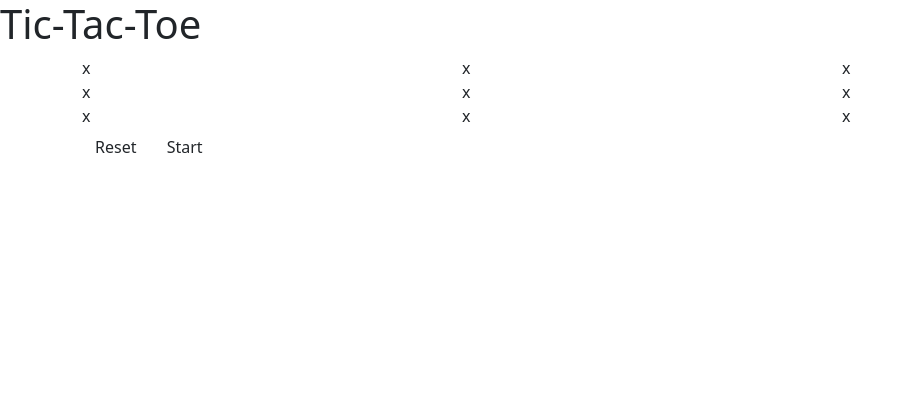
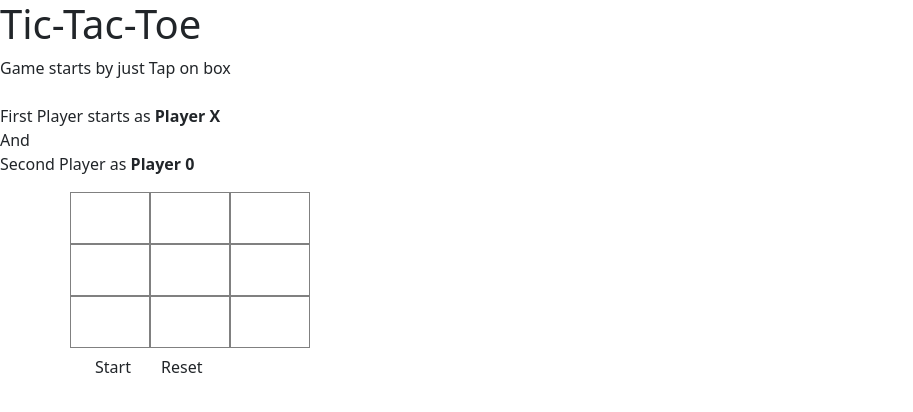
Before and after one commit to Lynz951/tic-tac-toe, a plain HTML site: page index.html in a window 1280 px wide. Shown: the whole page, without its empty margins (0-913 px from the left). Drawn offline with nearby package versions, Linux system fonts and the light colour scheme.

Commit message:
tiny functions that actually work

```diff
--- a/index.html
+++ b/index.html
@@ -10,25 +10,33 @@
 </head>
 
 <body>
+
 <h1>Tic-Tac-Toe</h1>
+
+<p id="ins">Game starts by just Tap on
+    box<br><br>First Player starts as
+    <b>Player X</b><br>And<br>Second
+    Player as <b>Player 0</b>
+</p>
+
     <div class="container" id="app">
         <div class="row">
-            <div class="col-4" id="0">x</div>
-            <div class="col-4" id="1">x</div>
-            <div class="col-4" id="2">x</div>
+            <div class="col-4" id="x0" onclick="function0"></div>
+            <div class="col-4" id="x1" onclick="function1"></div>
+            <div class="col-4" id="x2" onclick="function2"></div>
         </div>
         <div class="row">
-            <div class="col-4" id="3">x</div>
-            <div class="col-4" id="4">x</div>
-            <div class="col-4" id="5">x</div>
+            <div class="col-4" id="x3" onclick="function3"></div>
+            <div class="col-4" id="x4" onclick="function4"></div>
+            <div class="col-4" id="x5" onclick="function5"></div>
         </div>
         <div class="row">
-            <div class="col-4" id="6">x</div>
-            <div class="col-4" id="7">x</div>
-            <div class="col-4" id="8">x</div>
+            <div class="col-4" id="x6" onclick="function6"></div>
+            <div class="col-4" id="x7" onclick="function7"></div>
+            <div class="col-4" id="x8" onclick="function8"></div>
         </div>
-        <button id="start" type="button" class="btn btn-large">Start</button>
-        <button id="reset" type="button" class="btn btn-large">Reset</button>
+        <button id="start" type="button" onclick="somefunction" class="btn btn-large">Start</button>
+        <button id="reset" type="button" onclick="somefunction" class="btn btn-large">Reset</button>
     </div>
 
     <script src="https://cdn.jsdelivr.net/npm/bootstrap@5.2.2/dist/js/bootstrap.bundle.min.js" integrity="sha384-OERcA2EqjJCMA+/3y+gxIOqMEjwtxJY7qPCqsdltbNJuaOe923+mo//f6V8Qbsw3" crossorigin="anonymous"></script>
--- a/main.js
+++ b/main.js
@@ -1,6 +1,13 @@
 //document.body.onload = init;
 
 //Variables
+
+let player = 'X';
+console.log(player);
+let boardState = ['', '', '', '', '', '', '', '', ''];
+console.log(boardState);
+let playerTurn = 1;
+console.log(playerTurn);
 
 // var title = document.createElement("TITLE");
 // var t = document.createTextNode("Title");
@@ -8,19 +15,19 @@
 
 // document.getElementById("app").innerHTML = "Tic-Tac-Toe";
 
-const startButton = document.getElementById("start");
+// const startButton = document.getElementById("start");
 const resetButton = document.getElementById("reset");
 
 //Styling for div.app
 
 //Start button
-startButton.type = 'button';
-startButton.id = 'start';
-startButton.value = 'Start';
-startButton.className = 'btn';
-app.appendChild(start);
+// startButton.type = 'button';
+// startButton.id = 'start';
+// startButton.value = 'Start';
+// startButton.className = 'btn';
+// app.appendChild(start);
 
-startButton.onclick = drawBoard;
+// startButton.onclick = drawBoard;
 
 //Reset button
 
@@ -31,6 +38,27 @@ resetButton.className = 'btn';
 app.appendChild(reset);
 
 resetButton.onclick = init;
+
+//Functions for buttons
+
+function function0() {
+    console.log(player === 'X');
+    if (player === 'X') {
+    boardState.splice(0, 1, 'X');
+    playerTurn = playerTurn + 1;
+    } else if (player === 'O') {
+        boardState.splice(0, 1, 'O');
+        playerTurn = playerTurn + 1;
+    }
+}
+
+
+// function function0() {
+//     if (boardState[0] = null) {
+//         let boardState = boardState[0].splice('', 'X');
+//     }
+//     return newBoardState;
+// }
 
 // // init function
 // function init() {
@@ -67,10 +95,13 @@ resetButton.onclick = init;
 // }
 
 // //changePlayer function
-// function changePlayer() {
-
-// }
-
+function changePlayer () {
+    if (player === 'X') {
+        player = 'O';
+    } else if (player === 'O') {
+        player = 'X';
+    }
+}
 // //gameResult function
 // function gameResult() {
 
--- a/style.css
+++ b/style.css
@@ -0,0 +1,9 @@
+#x0, #x1, #x2, #x3, #x4, #x5, #x6, #x7, #x8 {
+    width: 80px;
+    height: 52px;
+    margin: 0;
+    border: 1px solid gray;
+    font-size: 30px;
+    text-align: center;
+}
+}
```
